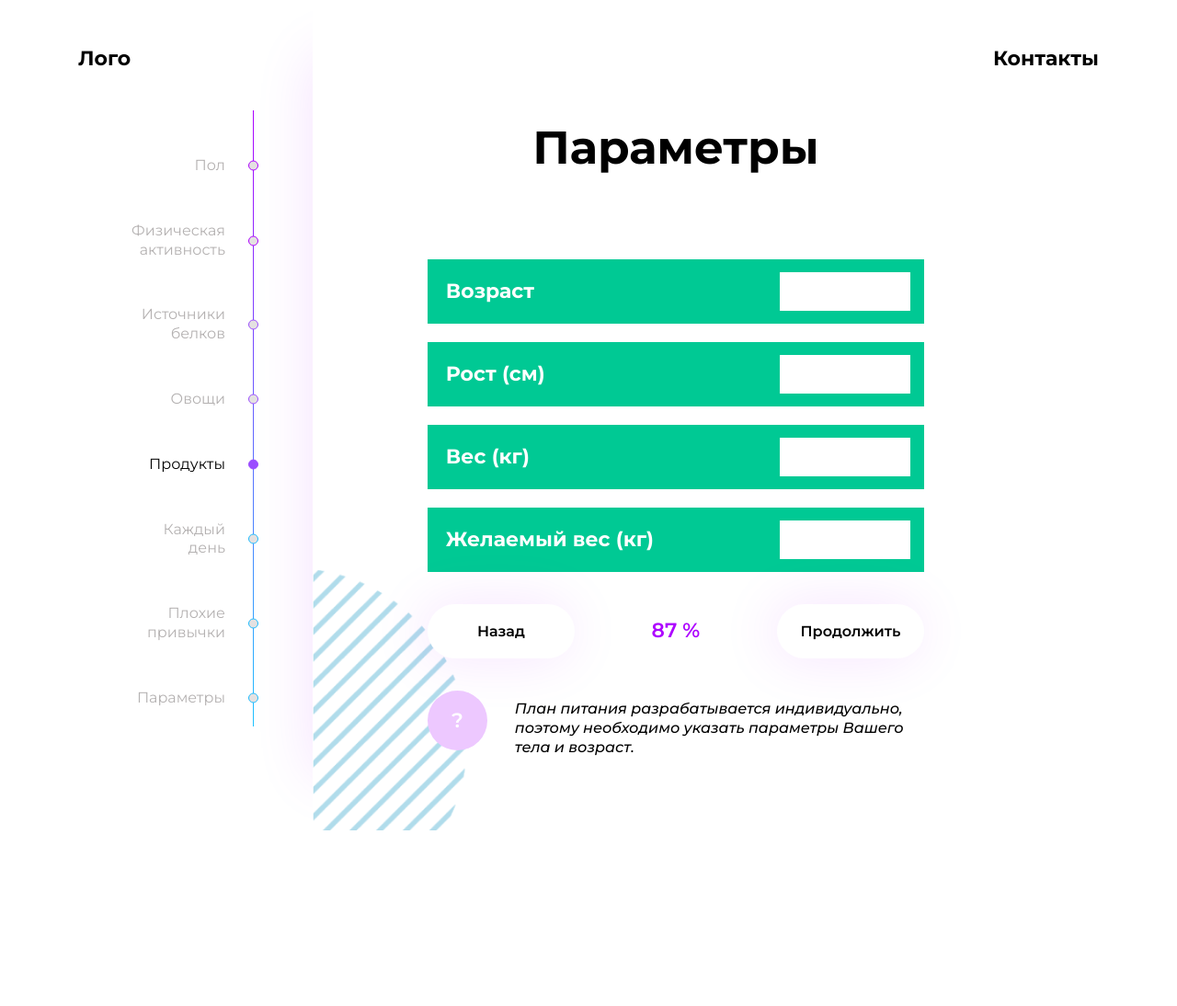
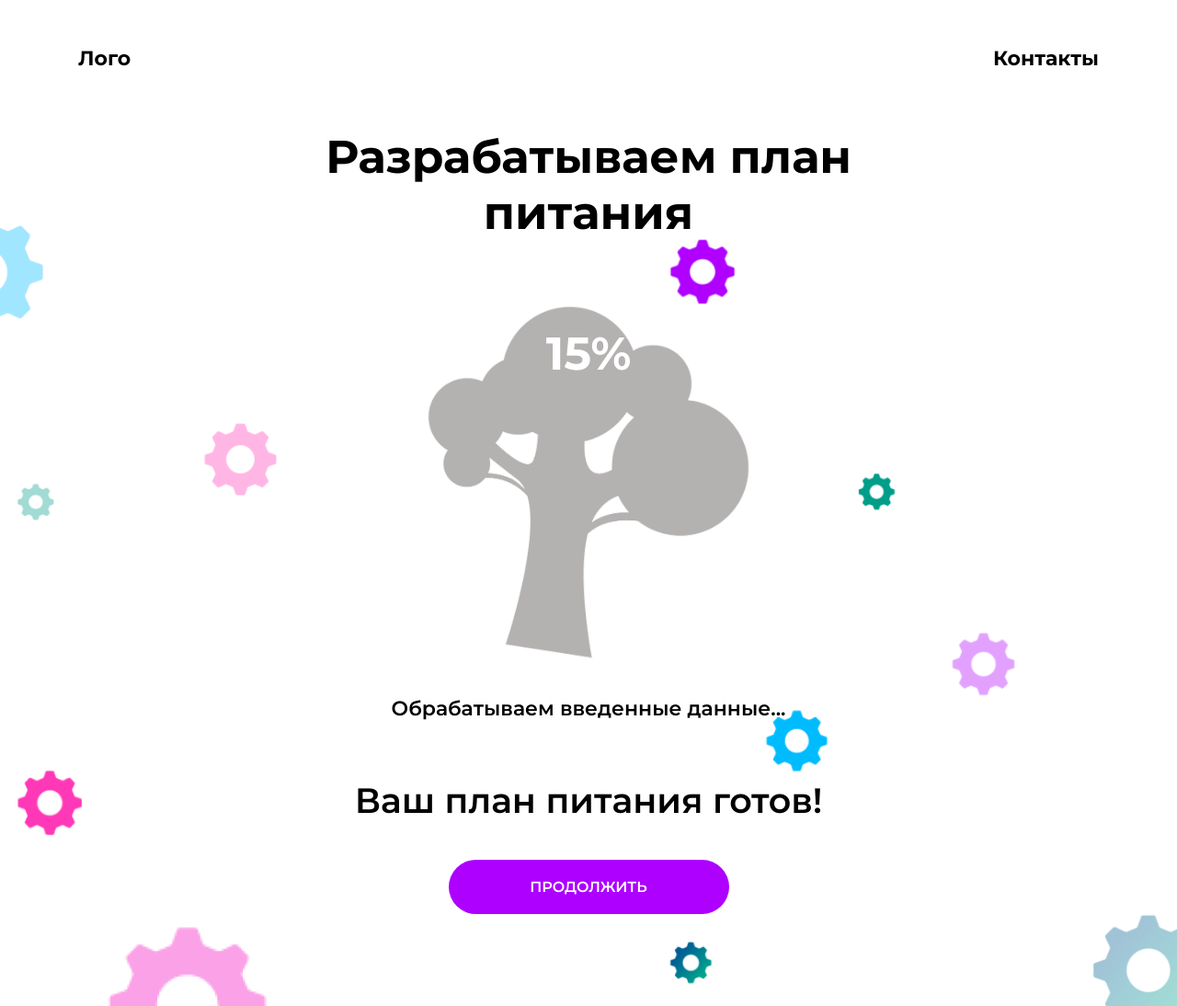
Before and after one commit to Owleek/keto-diet-multi-page, a website: page src/index.html in a window 1280 px wide. Shown: the whole page at 92% size. Before the commit the page ends 903 px from the top, so only its background shows below. Drawn offline with nearby package versions, Linux system fonts and the light colour scheme; files that its build step writes are made by us from their sources.

Commit message:
creation-screen desctop(has problem with image)

```diff
--- a/src/index.html
+++ b/src/index.html
@@ -55,7 +55,7 @@
         <div class="start-screen__figure start-screen__figure_2"></div>
         <div class="start-screen__figure start-screen__figure_3"></div>
         <div class="start-screen__figure start-screen__figure_4"></div>
-      </div>
+      </div><!--/start-screen-->
       <div class="scene">
         <div class="keepcenter">
           <div class="scene__inner">
@@ -389,7 +389,7 @@
                 </div>
               </div>
             </div><!-- /stage-content -->
-            <div class="scene__main stage-content active">
+            <div class="scene__main stage-content">
               <div class="scene__plan-column">
                 <div class="scene__limit scene__limit_center">
                   <h2 class="scene__title scene__title_margin_a">
@@ -468,6 +468,40 @@
         </div>
         <!-- scene__figure_10 inside stage-content -->
       </div><!-- /scene -->
+      <div class="creation active">
+        <div class="keepcenter">
+          <div class="creation__inner">
+            <h2 class="creation__title">
+              Разрабатываем план питания
+            </h2>
+            <div class="fill-box">
+              <div class="fill-box__progress">15%</div>
+            </div>
+            <div class="creation__text-holder">
+              <p class="creation__text active">
+                Обрабатываем введенные данные...
+              </p>
+              <p class="creation__text">
+                Подсчитываем профиль питания...
+              </p>
+              <p class="creation__text">
+                Рассчитываем количество еды...
+              </p>
+              <p class="creation__text">
+                Выбираем подходящие рецепты...
+              </p>
+            </div>
+            <div class="creation__subject">
+              Ваш план питания готов!
+            </div>
+            <div class="creation__button-holder">
+              <button class="button button_elipse button_lightweight button_semi-wide">
+                Продолжить
+              </button>
+            </div>
+          </div>
+        </div>
+      </div>
     </div><!-- /main -->
     <footer class="footer">
     </footer>
--- a/src/style/_desctop.scss
+++ b/src/style/_desctop.scss
@@ -57,11 +57,17 @@
     font-weight: 600;
   }
 
+  &_semi-wide {
+    min-width: 305px;
+  }
+
   &_wide {
     min-width: 350px;
   }
 
   &_lightweight {
+    padding: rem(20);
+    font-weight: 600;
     font-size: rem(16);
   }
 
@@ -400,6 +406,11 @@
 
 .scene {
   position: relative;
+  display: none;
+
+  &.active {
+    display: block;
+  }
 
   &__inner {
     display: flex;
@@ -839,3 +850,104 @@
     display: block;
   }
 }
+
+.creation {
+  display: none;
+  background-image: url('../img/bg-1.png');
+  background-size: cover;
+  background-color: $white;
+  background-position: 100% 100%;
+  background-repeat: no-repeat;
+
+  &.active {
+    display: block;
+  }
+
+  &__inner {
+    padding: 140px 22.52% 100px;
+  }
+
+  &__title {
+    text-align: center;
+    margin-bottom: 70px;
+  }
+
+  &__text {
+    display: none;
+    font-size: 22px;
+    font-weight: 600;
+    text-align: center;
+    margin-bottom: 60px;
+
+    &.active {
+      display: block;
+    }
+  }
+
+  &__subject {
+    font-size: 38px;
+    font-weight: 600;
+    margin-bottom: 40px;
+    text-align: center;
+  }
+
+  &__button-holder {
+    text-align: center;
+  }
+}
+
+.fill-box {
+  width: 350px;
+  height: 385px;
+  position: relative;
+  margin: 0 auto;
+  margin-bottom: 40px;
+  background-color: $grey;
+  overflow: hidden;
+  user-select: none;
+
+  &__progress {
+    text-align: center;
+    padding-top: 20px;
+    font-size: 50px;
+    font-weight: bold;
+    color: $white;
+    position: relative;
+    z-index: 3;
+  }
+
+  &:before,
+  &:after {
+    content: '';
+    position: absolute;
+    width: 100%;
+    height: 100%;
+    bottom: 0;
+    left: 0;
+    background-repeat: no-repeat;
+    background-position: 50% 100%;
+    background-size: cover;
+    transition: 5s all linear;
+  }
+
+  &:before {
+    background-image: url('../img/figure9.1.png');
+    z-index: 2;
+  }
+
+  &:after {
+    bottom: 0;
+    z-index: 1;
+    background: rgb(0,255,164);
+    background: linear-gradient(150deg, rgba(0,255,164,1) 0%, rgba(0,99,57,1) 100%);
+    transform: translateY(101%);
+  }
+
+  &:hover {
+    &:after {
+      background: rgb(0,255,164);
+      background: linear-gradient(168deg, rgba(0,255,164,1) 0%, rgba(0,99,57,1) 100%);
+      transform: translateY(0%);
+    }
+  }
+}
```
Also changed, not shown: src/img/bg-1.png (added), src/img/figure9.1.png (added).
